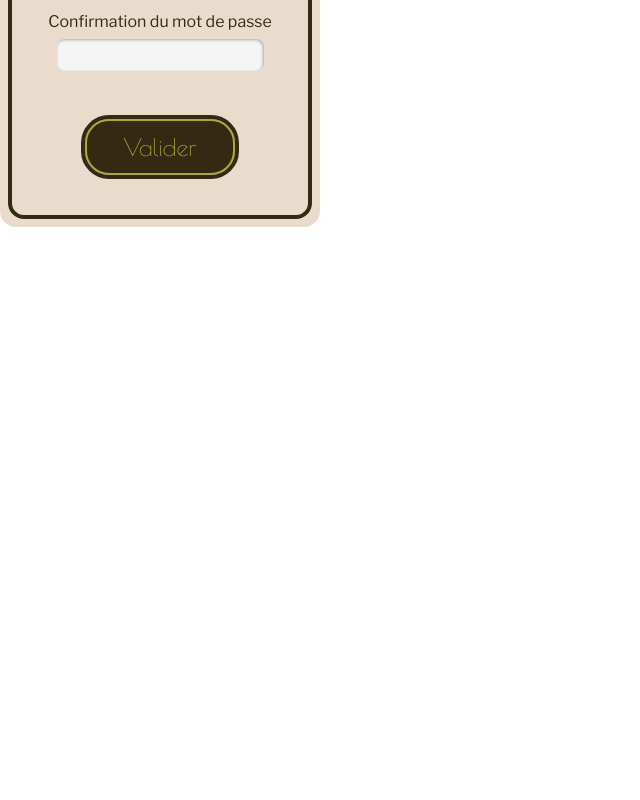
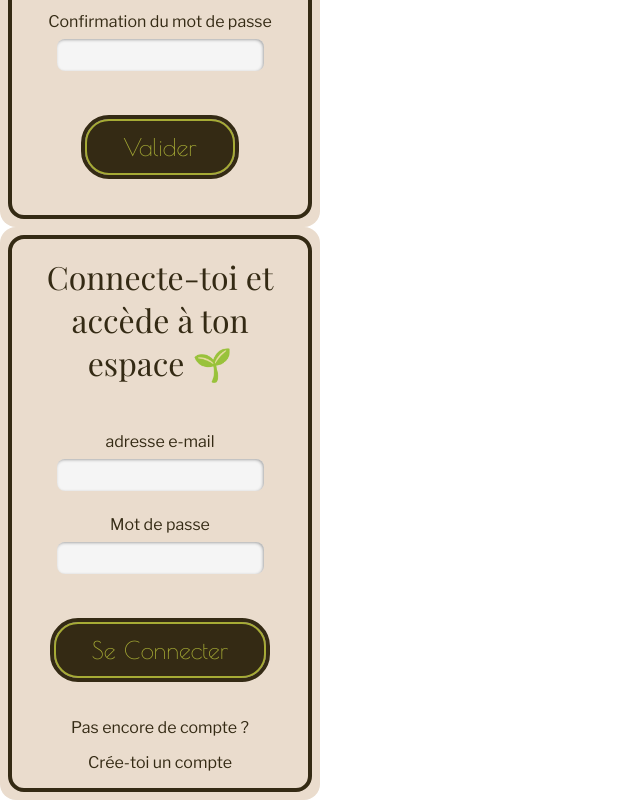
Before and after one commit to victorSanLopez/seed_library, a React (Vite) app in the folder client/: page / in a window 1280 px wide. Shown: the part 442-1242 px from the top of the page, without its empty margins (0-640 px from the left). Before the commit the page ends 800 px from the top, so only its background shows below. Built offline with nearby package versions, Linux system fonts and the light colour scheme.

Commit message:
feat: Create signin popup / Fix middlewares

```diff
--- a/client/src/App.tsx
+++ b/client/src/App.tsx
@@ -1,11 +1,13 @@
 import { ToastContainer } from "react-toastify";
 import "./App.css";
+import SignInPopup from "./components/signInPopup/SignInPopUp";
 import UserRegistrationForm from "./components/userRegistrationForm/UserRegistrationForm";
 
 function App() {
   return (
     <>
       <UserRegistrationForm />
+      <SignInPopup />
       <ToastContainer />
     </>
   );
--- /dev/null
+++ b/client/src/components/signInPopup/SignInPopup.tsx
@@ -0,0 +1,63 @@
+import axios from "axios";
+import { useForm } from "react-hook-form";
+import type { SubmitHandler } from "react-hook-form";
+import { toast } from "react-toastify";
+import type { UserType } from "../../types/user";
+import { userValidation } from "../../validations/userRegistrationValidations";
+import style from "./signInPopUp.module.css";
+
+export default function SignInPopup() {
+  const {
+    register,
+    handleSubmit,
+    formState: { errors },
+  } = useForm<UserType>();
+
+  const submitLogin: SubmitHandler<UserType> = async (data) => {
+    try {
+      const response = await axios.post(
+        `${import.meta.env.VITE_API_URL}/api/v1/auth/login`,
+        data,
+        { withCredentials: true },
+      );
+      toast.success(response.data.message);
+    } catch (err) {
+      toast.error("Erreur inattendue, veuillez réessayer.");
+    }
+  };
+
+  return (
+    <section className={style.popupContainer}>
+      <form onSubmit={handleSubmit(submitLogin)} className={style.form}>
+        <h2 className={style.title}>Connecte-toi et accède à ton espace 🌱</h2>
+        <label className={style.formLabel} htmlFor="email">
+          adresse e-mail
+          <input
+            id="email"
+            type="email"
+            autoComplete="email"
+            {...register("email", userValidation.email)}
+            className={style.formInput}
+          />
+          {errors.email && <span>{errors.email.message}</span>}
+        </label>
+        <label className={style.formLabel} htmlFor="password">
+          Mot de passe
+          <input
+            id="password"
+            type="password"
+            autoComplete="current-password"
+            {...register("password", userValidation.password)}
+            className={style.formInput}
+          />
+          {errors.password && <span>{errors.password.message}</span>}
+        </label>
+        <button type="submit" className={style.submitButton}>
+          Se Connecter
+        </button>
+        <p className={style.text}>Pas encore de compte ?</p>
+        <p className={style.link}>Crée-toi un compte</p>
+      </form>
+    </section>
+  );
+}
--- /dev/null
+++ b/client/src/components/signInPopup/signInPopup.module.css
@@ -0,0 +1,55 @@
+.popupContainer {
+  background-color: var(--color-background);
+  border-radius: 1em;
+  padding: 0.5em;
+  width: 20em;
+}
+
+.form {
+  display: flex;
+  flex-direction: column;
+  align-items: center;
+  border: solid 0.3em var(--color-primary);
+  border-radius: 1em;
+  gap: 1em;
+  padding: 1em;
+  font-family: var(--text-font);
+  color: var(--color-primary);
+}
+
+.title {
+  font-family: var(--title-font);
+  font-size: 2em;
+  text-align: center;
+  margin-bottom: 1em;
+}
+
+.formLabel {
+  display: flex;
+  flex-direction: column;
+  align-items: center;
+}
+
+.formInput {
+  background-color: whitesmoke;
+  box-shadow: inset -1px 1px 3px 0 darkgrey;
+  height: 2em;
+  border-radius: 0.5em;
+  margin: 0.5em;
+}
+
+.submitButton {
+  background-color: var(--color-primary);
+  border: solid 0.1em var(--color-accent);
+  outline: solid 0.2em var(--color-primary);
+  border-radius: 1em;
+  margin: 1em;
+  padding: 0.5em 1.5em 0.5em 1.5em;
+  color: var(--color-accent);
+  font-family: var(--special-font);
+  font-size: 1.5em;
+}
+
+span {
+  color: red;
+}
```
Also changed, not shown: 1 other file (tests, documents, lock files or other folders).
